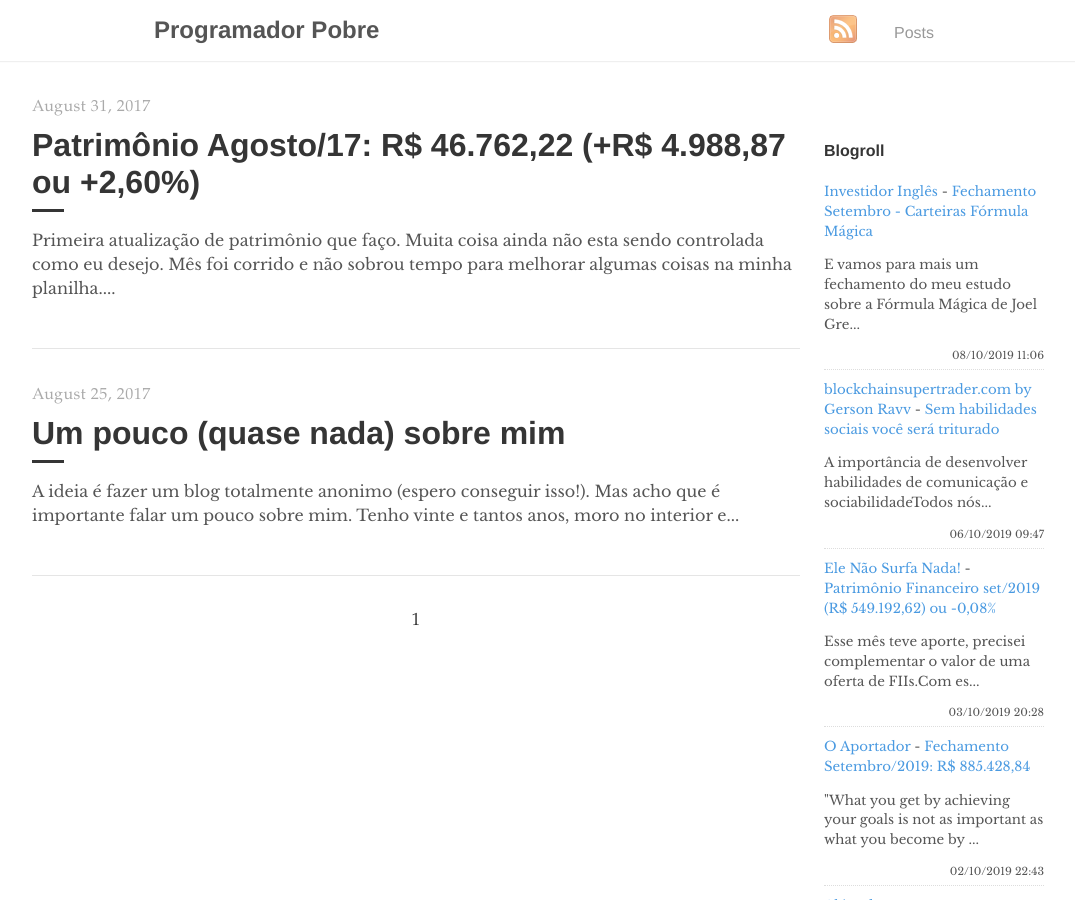
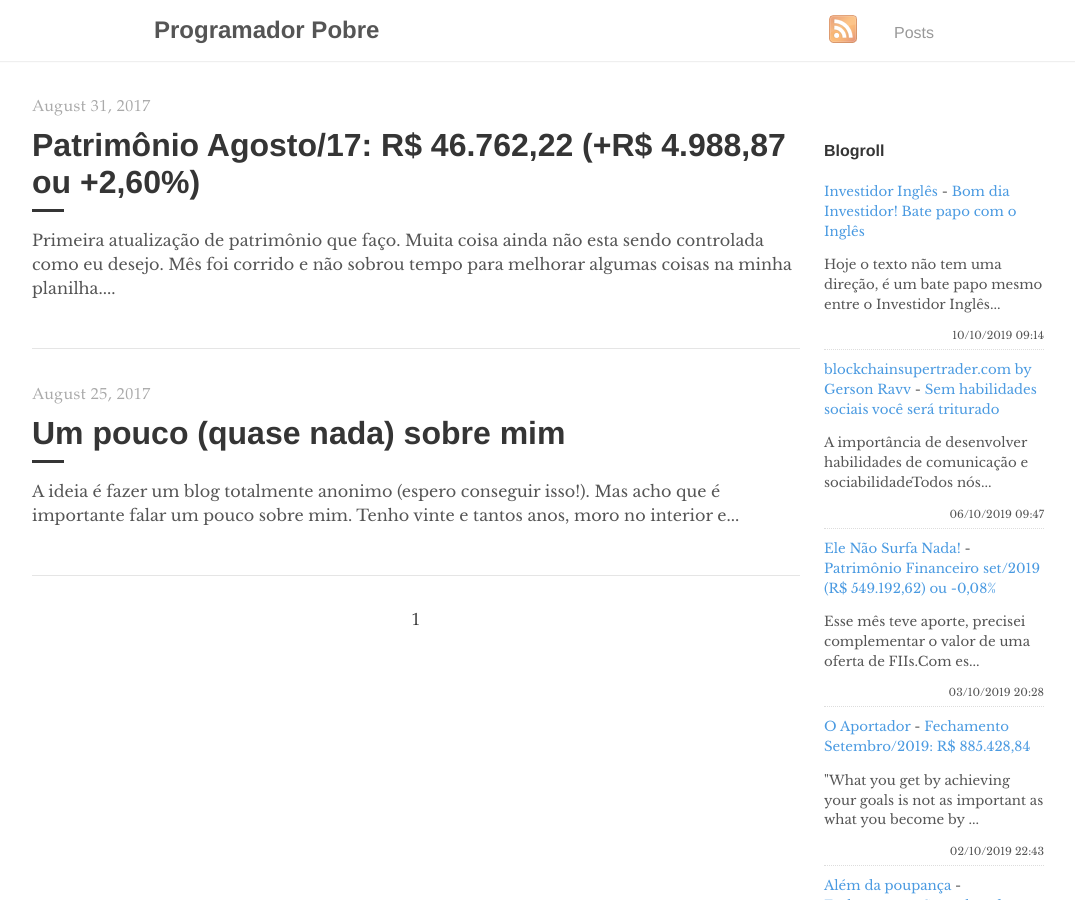
Before and after one commit to programadorpobre/programadorpobre.github.io, a Jekyll site: the page built from index.html, in a window 1280 px wide and 900 px high. Shown: the whole window, without its empty margins (96-1171 px from the left). Built offline with Jekyll 4.4.1, drawn with Linux system fonts in a browser that asks for light colours; the list of posts is cut into pages by our own code; comment, search, counter and statistics services are not loaded.

Commit message:
[ci skip] travis #796

```diff
--- a/_includes/feed-entries.html
+++ b/_includes/feed-entries.html
@@ -1,7 +1,7 @@
 <div class="feed-entry">
-    <a class="feed-entry-site-name" href="https://www.investidoringles.com/">Investidor Inglês</a> - <a class="feed-entry-title" href="https://www.investidoringles.com/2019/10/fechamento-setembro-fms.html">Fechamento Setembro - Carteiras Fórmula Mágica</a>
-    <p class="feed-entry-summary">E vamos para mais um fechamento do meu estudo sobre a Fórmula Mágica de Joel Gre...</p>
-    <time datetime="2019-10-08T11:06:00.000-03:00">08/10/2019 11:06</time>
+    <a class="feed-entry-site-name" href="https://www.investidoringles.com/">Investidor Inglês</a> - <a class="feed-entry-title" href="https://www.investidoringles.com/2019/10/bom-dia-investidor-bate-papo-com-o-ingles.html">Bom dia Investidor! Bate papo com o Inglês</a>
+    <p class="feed-entry-summary">Hoje o texto não tem uma direção, é um bate papo mesmo entre o Investidor Inglês...</p>
+    <time datetime="2019-10-10T09:14:00.000-03:00">10/10/2019 09:14</time>
 </div>
 <div class="feed-entry">
     <a class="feed-entry-site-name" href="http://www.blockchainsupertrader.com/">blockchainsupertrader.com by Gerson Ravv</a> - <a class="feed-entry-title" href="http://www.blockchainsupertrader.com/2019/10/sem-habilidades-sociais-voce-sera.html">Sem habilidades sociais você será triturado</a>
```
